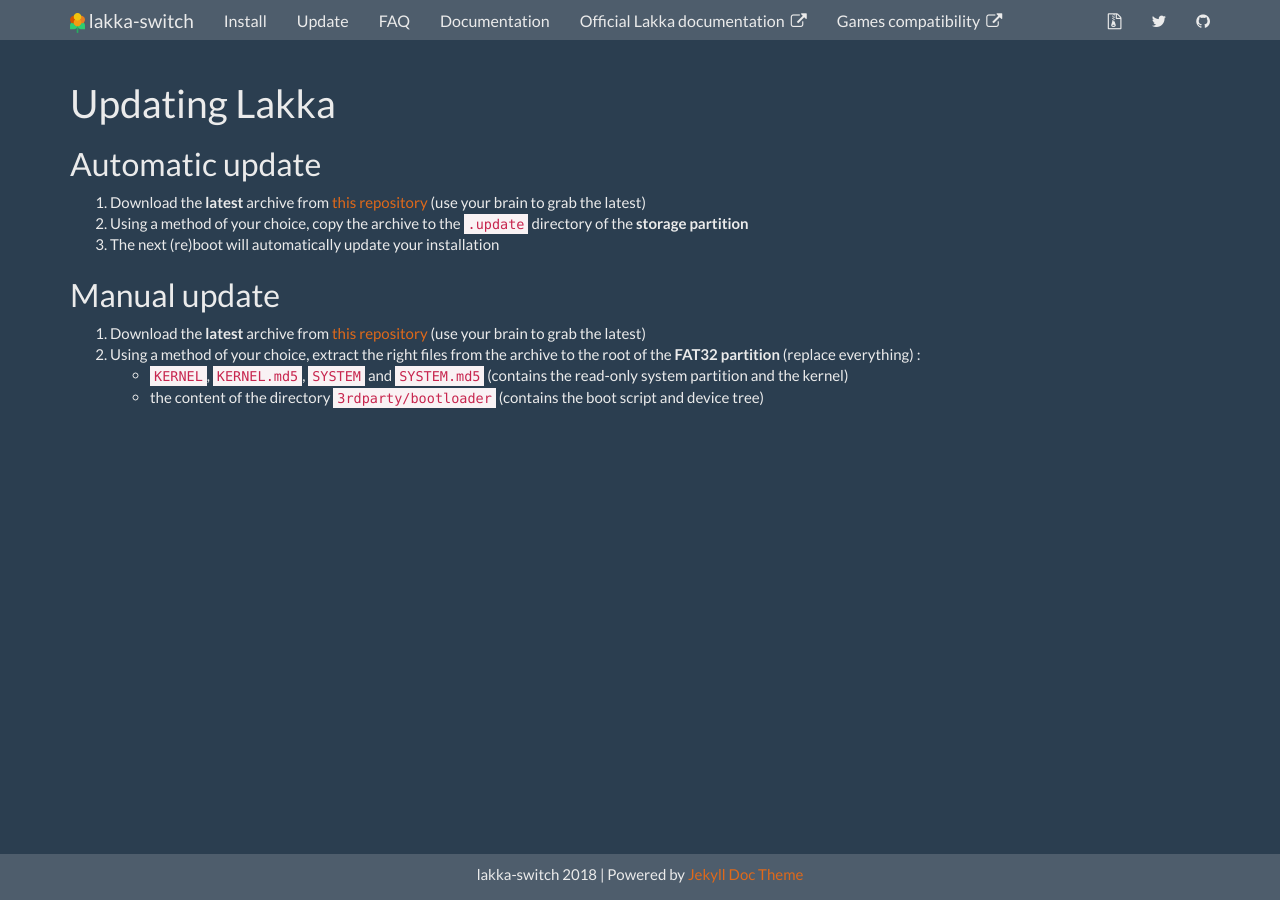
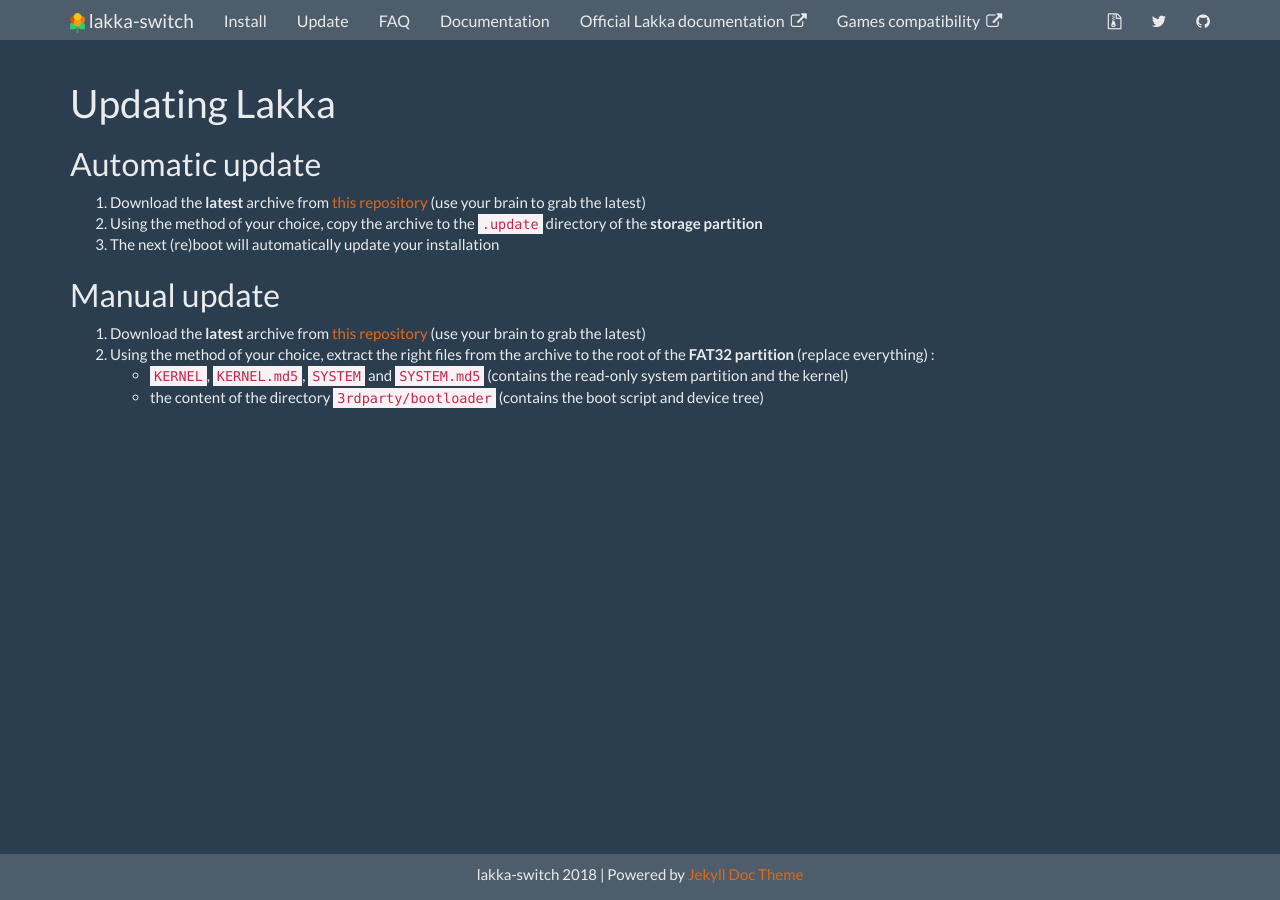
Before and after one commit to lakka-switch/documentation, a Jekyll site: the page built from update.md, in a window 1280 px wide. Built offline with Jekyll 4.4.1, drawn with Linux system fonts in a browser that asks for light colours; nearby versions of some CDN libraries.

Commit message:
Update update.md

```diff
--- a/update.md
+++ b/update.md
@@ -6,12 +6,12 @@
 ## Automatic update
 
 1. Download the **latest** archive from [this repository](https://natinusala.cheats-inc.org/natinusala/lakka-switch/archives/updates/) (use your brain to grab the latest)
-2. Using a method of your choice, copy the archive to the `.update` directory of the **storage partition**
+2. Using the method of your choice, copy the archive to the `.update` directory of the **storage partition**
 3. The next (re)boot will automatically update your installation
 
 ## Manual update
 
 1. Download the **latest** archive from [this repository](https://natinusala.cheats-inc.org/natinusala/lakka-switch/archives/updates/) (use your brain to grab the latest)
-2. Using a method of your choice, extract the right files from the archive to the root of the **FAT32 partition** (replace everything) :
+2. Using the method of your choice, extract the right files from the archive to the root of the **FAT32 partition** (replace everything) :
     * `KERNEL`, `KERNEL.md5`, `SYSTEM` and `SYSTEM.md5` (contains the read-only system partition and the kernel)
     * the content of the directory `3rdparty/bootloader` (contains the boot script and device tree)
```
